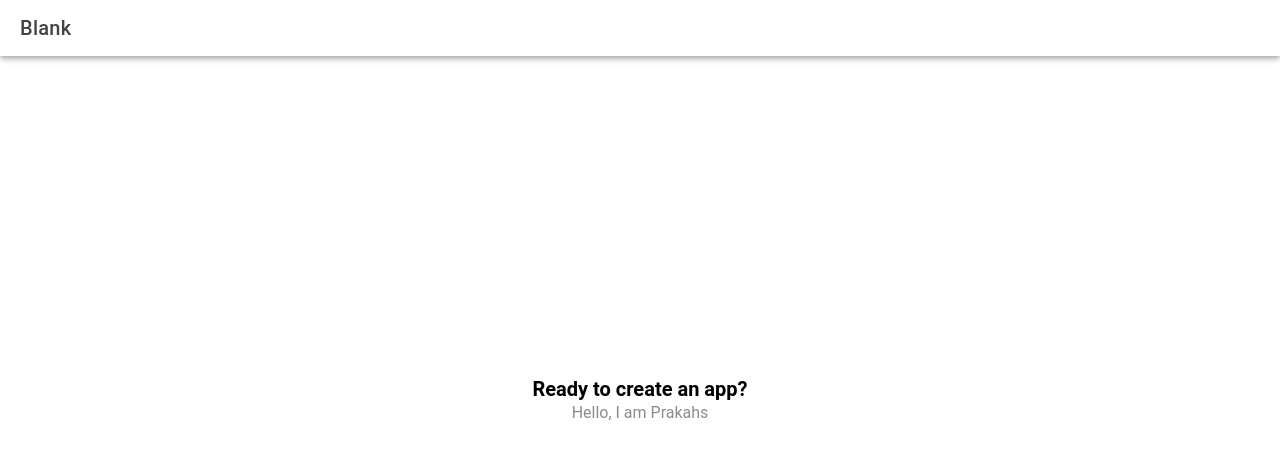
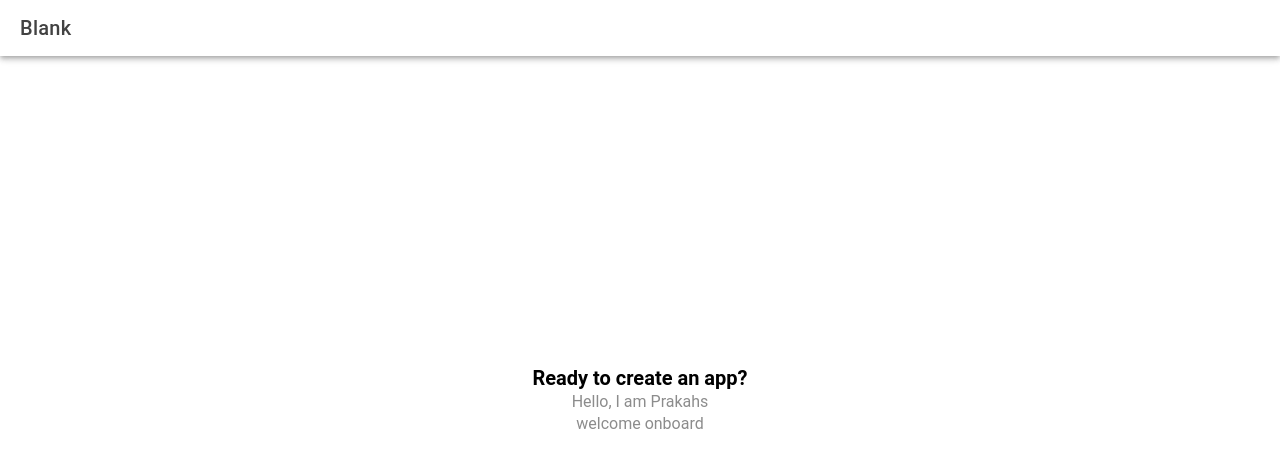
Before and after one commit to Hemanthkumaraec/SkillEdTech, a React (Vite) app: page /home in a window 1280 px wide. Shown: the top 468 px of the page. Built offline with nearby package versions, Linux system fonts and the light colour scheme.

Commit message:
second commit

```diff
--- a/src/components/ExploreContainer.tsx
+++ b/src/components/ExploreContainer.tsx
@@ -8,6 +8,7 @@ const ExploreContainer: React.FC<ContainerProps> = () => {
     <div id="container">
       <strong>Ready to create an app?</strong>
       <p>Hello, I am Prakahs</p>
+      <p>welcome onboard</p>
     </div>
   );
 };
```
